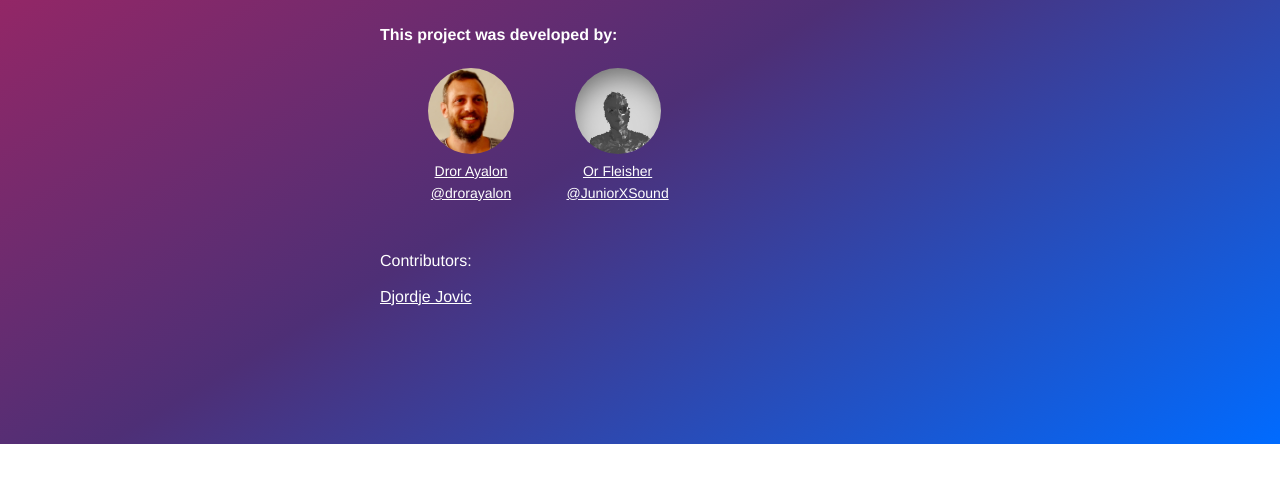
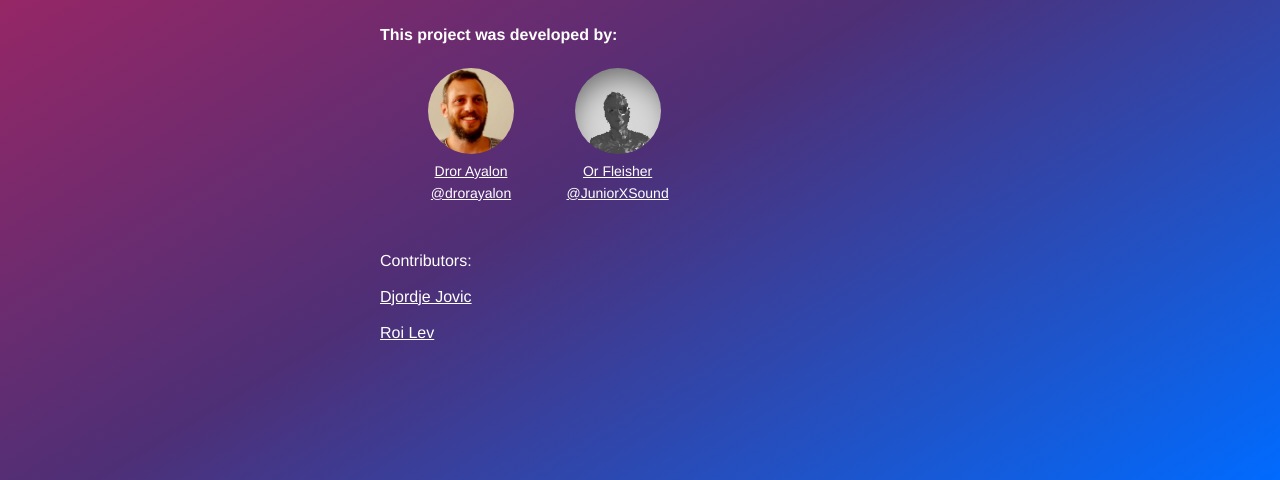
Before and after one commit to dodiku/detune, a plain HTML site: page index.html in a window 1280 px wide. Shown: the part 1729-2209 px from the top of the page. Before the commit the page ends 2173 px from the top, so only its background shows below. Drawn offline with Linux system fonts and the light colour scheme.

Commit message:
video update

```diff
--- a/index.html
+++ b/index.html
@@ -121,6 +121,9 @@
         <br>
         <a href="https://www.linkedin.com/in/djordje-jovic-7b3b0a145/" target="_blank"><div class="">Djordje Jovic</div></a>
 
+        <br>
+        <a href="http://www.roilev.com/" target="_blank"><div class="">Roi Lev</div></a>
+
       </div>
       <div class="developer">
 
```
